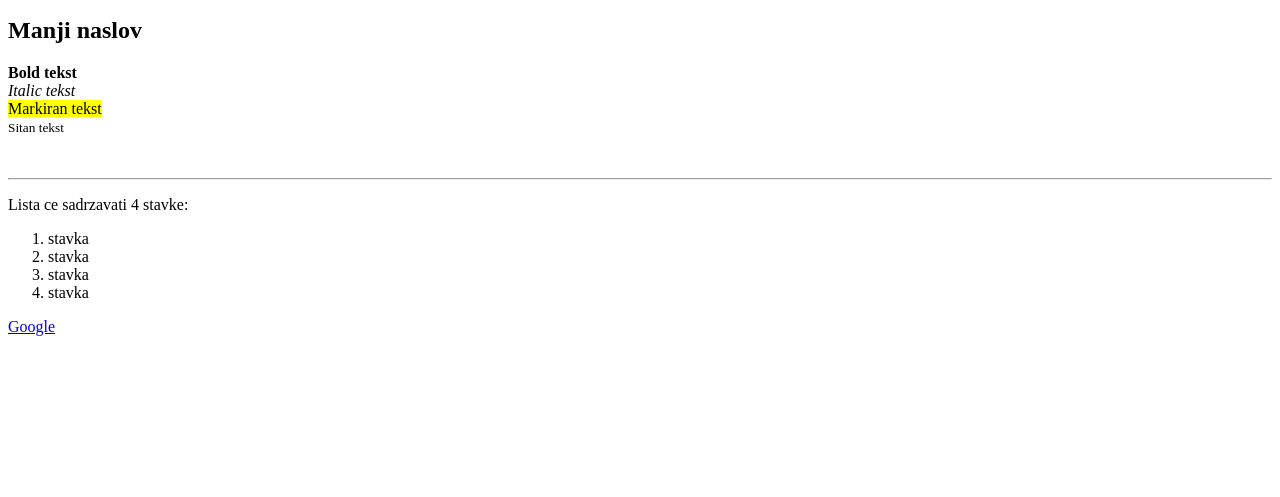
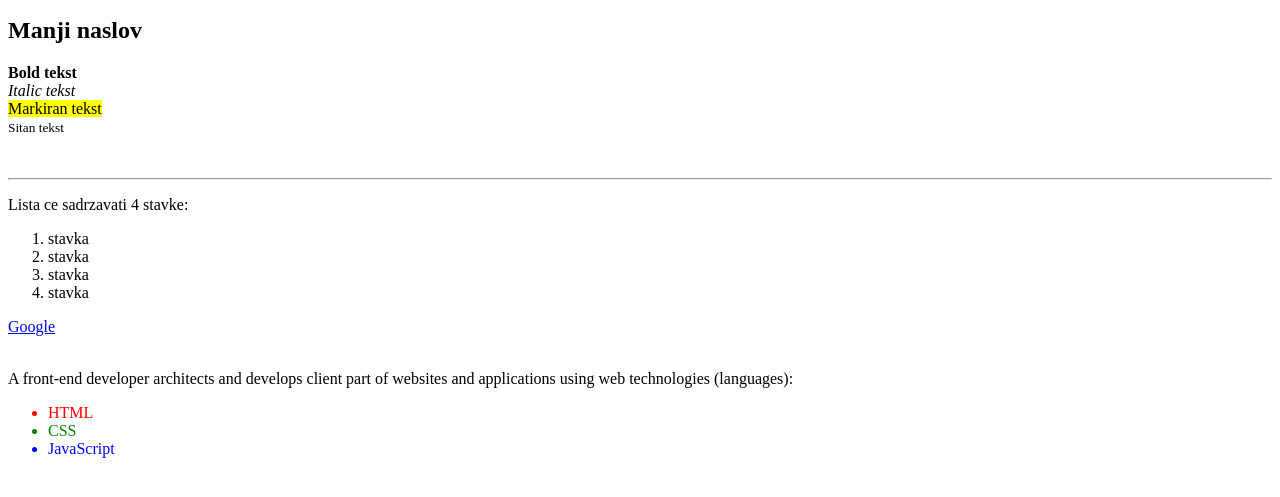
Before and after one commit to NinaTesh/frontend-development, a plain HTML site: page index.html in a window 1280 px wide. Shown: the part 101-598 px from the top of the page. Drawn offline with Linux system fonts and the light colour scheme.

Commit message:
Initial Commit

```diff
--- a/index.html
+++ b/index.html
@@ -17,6 +17,14 @@
 
 
 <a href="http://www.google.com/"target="_parent">Google</a><br>
+<br>
+<p>A front-end developer architects and develops client part of websites and applications using web technologies (languages):</p>
+<ul>
+<li style="color: red;">HTML</li>
+<li style="color: green;">CSS</li>
+<li style="color: blue;">JavaScript</li>
+</ul>
+
 
 
 
```
